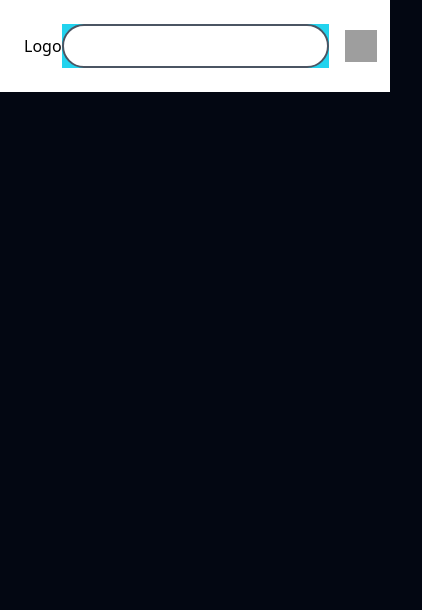
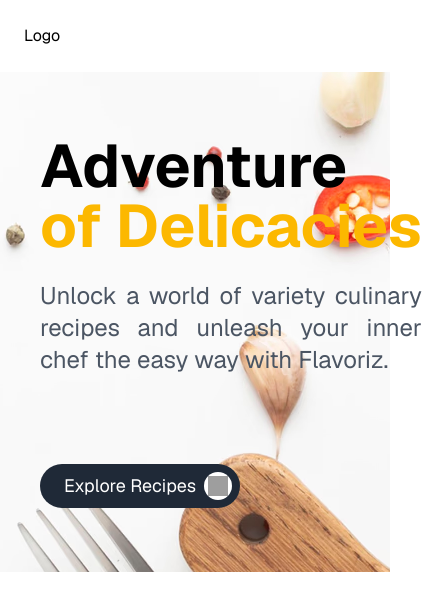
Before and after one commit to KeilaAby/front-end, a website: page cuisine/index.html in a window 390 px wide. Shown: the whole page, 422 px wide, since content can reach past the window. Drawn offline with nearby package versions, Linux system fonts and the light colour scheme; grey boxes are pictures that could not be loaded.

Commit message:
Responsive design mobile first

```diff
--- a/cuisine/index.html
+++ b/cuisine/index.html
@@ -2,58 +2,96 @@
 <html lang="en">
   <head>
     <meta charset="UTF-8" />
+    <meta http-equiv="X-UA-Compatible" content="IE=edge" />
     <meta name="viewport" content="width=device-width, initial-scale=1.0" />
-    <title>Kitchen</title>
-    <link rel="stylesheet" href="css/style.css" />
+    <link rel="preconnect" href="https://fonts.googleapis.com" />
+    <link rel="preconnect" href="https://fonts.gstatic.com" crossorigin />
+    <link href="css/style.css" rel="stylesheet" />
+    <link
+      href="https://fonts.googleapis.com/css2?family=Geist:wght@100..900&display=swap"
+      rel="stylesheet"
+    />
+    <title>Document</title>
   </head>
   <body>
-    <nav class="h-auto w-full bg-white">
-      <div class="flex items-center justify-between p-6 max-w-6xl">
-        <div class="flex-none">Logo</div>
-        <div class="sm:hidden bg-cyan-400">
-          <input
-            type="text"
-            name=""
-            id=""
-            class="border-2 border-gray-600 rounded-full py-2 px-4 focus:outline-none"
-          />
-        </div>
-        <div class="hidden sm:block">
+    <!--Navbar-->
+    <nav id="nav" class="container relative mx-auto">
+      <div class="flex items-center md:justify-between p-6">
+        <div class="">Logo</div>
+
+        <div class="hidden md:block">
           <ul
-            class="flex items-center justify-center space-x-6 uppercase text-xs font-semibold text-gray-600"
+            class="text-lg flex items-center justify-center space-x-14 font-semibold uppercase text-gray-600"
           >
-            <li class="hover:text-yellowPrimary duration-300 active:text-black">
+            <li class="hover:text-jaune duration-300 active:text-black">
               <a href="#">Home</a>
             </li>
-            <li class="hover:text-yellowPrimary duration-300 active:text-black">
+            <li class="hover:text-jaune duration-300 active:text-black">
               <a href="#">About</a>
             </li>
-            <li class="hover:text-yellowPrimary duration-300 active:text-black">
+            <li class="hover:text-jaune duration-300 active:text-black">
               <a href="#">Recipes</a>
             </li>
-            <li class="hover:text-yellowPrimary duration-300 active:text-black">
+            <li class="hover:text-jaune duration-300 active:text-black">
               <a href="#">Receipt form</a>
             </li>
-            <li class="hover:text-yellowPrimary duration-300 active:text-black">
+            <li class="hover:text-jaune duration-300 active:text-black">
               <a href="#">Contact</a>
             </li>
           </ul>
         </div>
-        <div class="flex flex-none space-x-4">
-          <a href=""
-            ><img
+
+        <div class="hidden md:flex items-center space-x-4">
+          <a href=""></a>
+            <img
               src="https://t4.ftcdn.net/jpg/05/58/27/27/360_F_558272798_DNqj4q2TXE7EsDM9Zp2wdyap8gzatwlF.jpg"
               alt=""
-              class="size-5 hidden sm:block"
-          /></a>
-          <a href=""
-            ><img
+              class="hidden size-10 sm:block"
+            />
+          </a>
+          <a href="">
+            <img
               src="https://cdn-icons-png.flaticon.com/512/455/455705.png"
               alt=""
-              class="size-8 sm:size-5"
-          /></a>
+              class="size-14"
+            />
+          </a>
         </div>
       </div>
     </nav>
+
+    <!--Hero section-->
+    <section
+      id="hero"
+      class="container relative mx-auto h-[500px] bg-hero-pattern bg-center md:bg-cover bg-no-repeat "
+    >
+      <div
+        class="absolute left-0 flex h-full w-3/4 flex-col items-start justify-between py-16 px-10"
+      >
+        <div>
+          <h2 class="mb-6 text-6xl font-bold md:text-8xl text-nowrap">
+            <p>Adventure</p>
+            <span class="text-yellowPrimary">of Delicacies</span>
+          </h2>
+          <p class="text-2xl text-gray-600 md:max-w-md text-justify">
+            Unlock a world of variety culinary recipes and unleash your inner
+            chef the easy way with Flavoriz.
+          </p>
+        </div>
+
+        <div
+          class="flex items-center justify-between space-x-2 rounded-full bg-gray-800 text-white text-lg pl-6 pr-2 py-2"
+        >
+          <span class="group">Explore Recipes</span>
+          <div class="rounded-full bg-white p-1 group-hover:bg-yellowPrimary">
+            <img
+              src="https://media.istockphoto.com/id/1406314247/fr/vectoriel/ic%C3%B4ne-du-chapeau-de-chef-cuisinier-illustration-vectorielle-lin%C3%A9aire-de-la-toque-de-chef.jpg?s=612x612&w=0&k=20&c=y-oAalPKkznxhLWtr7wlclp5oHnhN1wS2K7OB5gZVkY="
+              alt=""
+              class="h-5 w-5"
+            />
+          </div>
+        </div>
+      </div>
+    </section>
   </body>
 </html>
--- a/cuisine/input.css
+++ b/cuisine/input.css
@@ -2,8 +2,8 @@
 @tailwind components;
 @tailwind utilities;
 
-@layer base {
-    body {
-        @apply bg-gray-950
-    }
-}
+/* @layer base {
+  body {
+    @apply bg-slate-400;
+  }
+} */
--- a/cuisine/tailwind.config.js
+++ b/cuisine/tailwind.config.js
@@ -3,9 +3,15 @@ module.exports = {
   content: ["./*.{html,js}"],
   theme: {
     extend: {
-      colors:{
-        yellowPrimary:'#fcb800'
-      }
+      colors: {
+        yellowPrimary: "#fcb800",
+      },
+      backgroundImage: {
+        "hero-pattern": "url('/assets/hero.avif')",
+      },
+      fontFamily: {
+        sans: ["Geist", "sans-serif"],
+      },
     },
   },
   plugins: [],
```
Also changed, not shown: cuisine/assets/hero.avif (added), cuisine/css/style.css.
